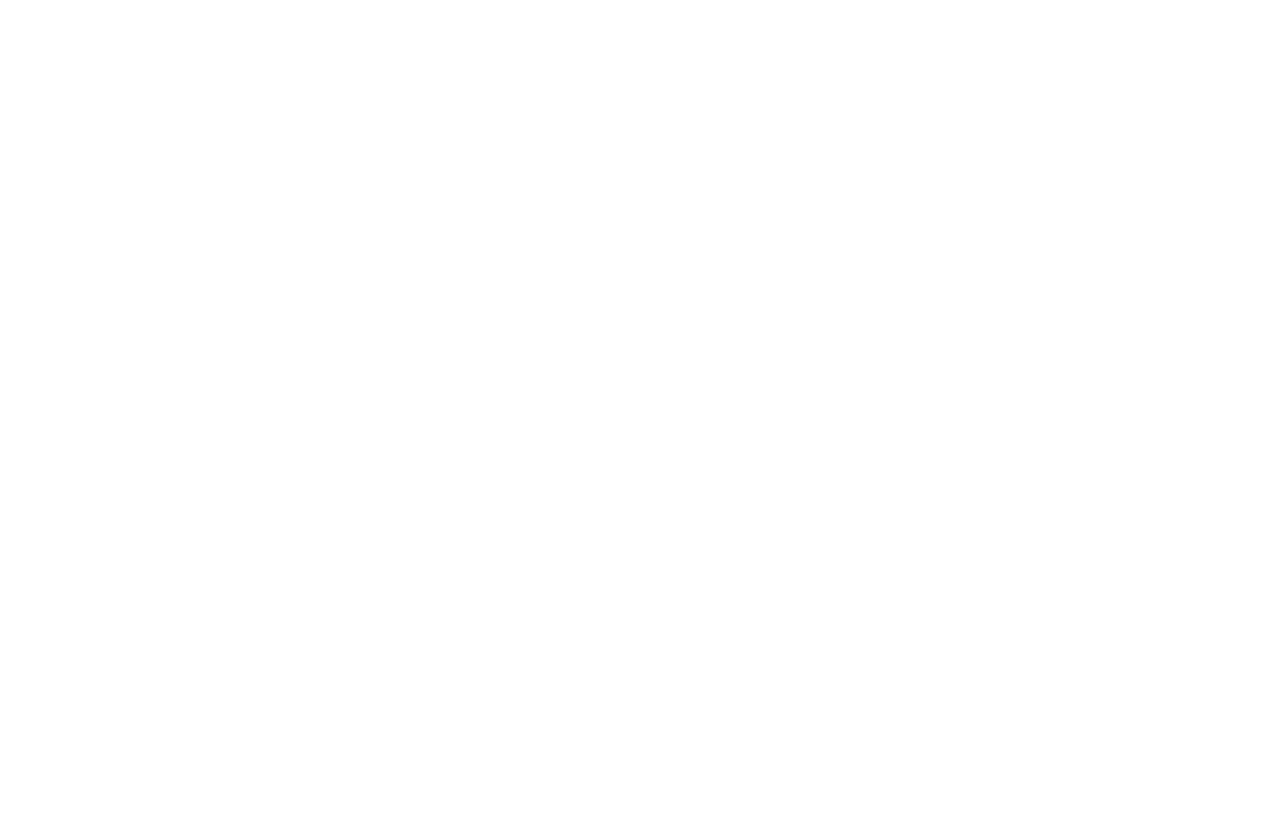
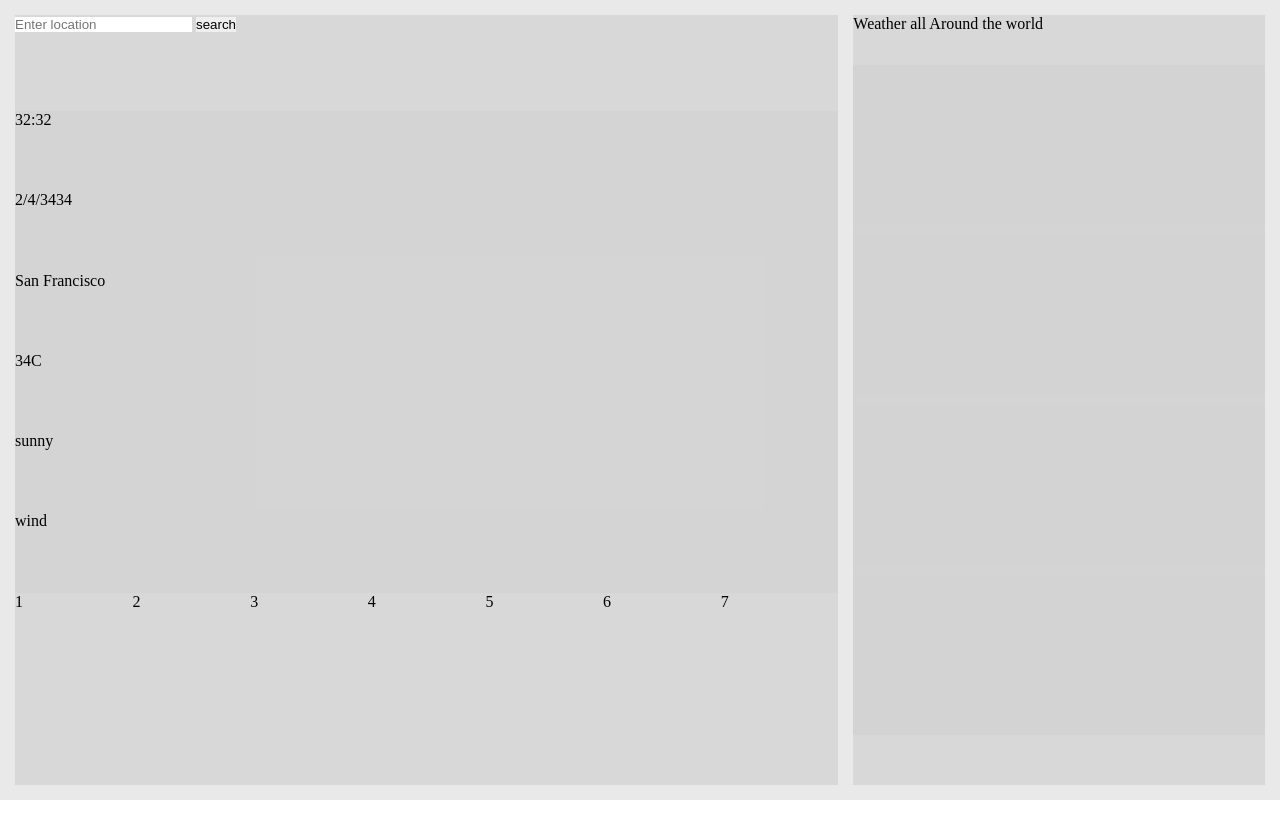
Before and after one commit to nzxf/weath, a plain HTML site: page index.html in a window 1280 px wide. Drawn offline with Linux system fonts and the light colour scheme; no server answers.

```diff
--- a/index.html
+++ b/index.html
@@ -1,15 +1,53 @@
 <!DOCTYPE html>
 <html lang="en">
-<head>
-    <meta charset="UTF-8">
-    <meta http-equiv="X-UA-Compatible" content="IE=edge">
-    <meta name="viewport" content="width=device-width, initial-scale=1.0">
+  <head>
+    <meta charset="UTF-8" />
+    <meta http-equiv="X-UA-Compatible" content="IE=edge" />
+    <meta name="viewport" content="width=device-width, initial-scale=1.0" />
     <title>Weatheria</title>
-    <link rel="shortcut icon" href="#" type="image/x-icon">
-</head>
-<body>
-    <div id="content"></div>
+    <link rel="shortcut icon" href="#" type="image/x-icon" />
+  </head>
+  <body>
+    <div id="content">
+      <div class="main">
+        <div class="start-main">
+          <form action="#">
+            <label for="search">
+              <input type="text" placeholder="Enter location" />
+              <button type="submit">search</button>
+            </label>
+          </form>
+        </div>
+        <div class="center-main">
+          <div class="time">32:32</div>
+          <div class="date">2/4/3434</div>
+          <div class="city-name">San Francisco</div>
+          <div class="temperature">34C</div>
+          <div class="weather">sunny</div>
+          <div class="wind">wind</div>
+        </div>
+        <div class="end-main">
+          <div class="week-1 week">1</div>
+          <div class="week-2 week">2</div>
+          <div class="week-3 week">3</div>
+          <div class="week-4 week">4</div>
+          <div class="week-5 week">5</div>
+          <div class="week-6 week">6</div>
+          <div class="week-7 week">7</div>
+        </div>
+      </div>
+      <div class="sidebar">
+        <div class="start-sidebar">Weather all Around the world</div>
+        <div class="center-sidebar">
+          <div class="city-1 city"></div>
+          <div class="city-2 city"></div>
+          <div class="city-3 city"></div>
+          <div class="city-4 city"></div>
+        </div>
+        <div class="end-sidebar"></div>
+      </div>
+    </div>
 
     <script src="bundle.js"></script>
-</body>
+  </body>
 </html>
```
Also changed, not shown: bundle.js (+2 -2 lines).
